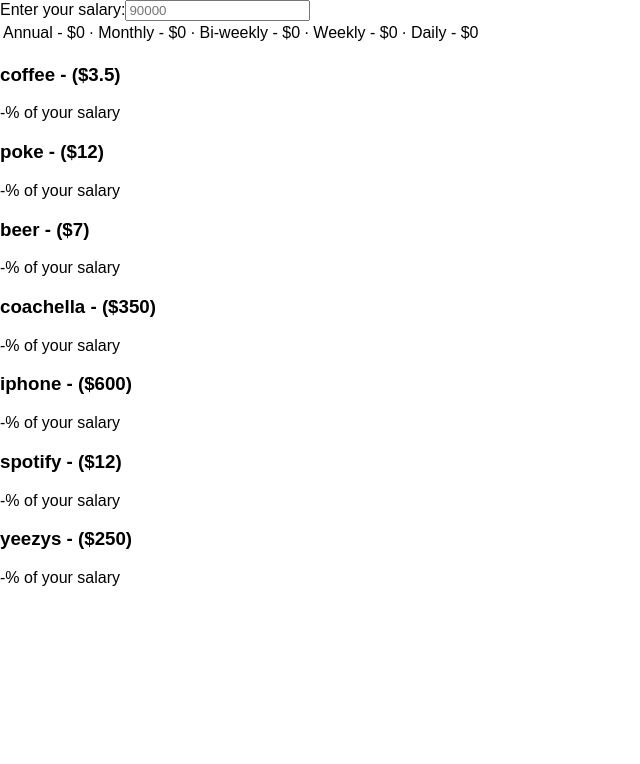
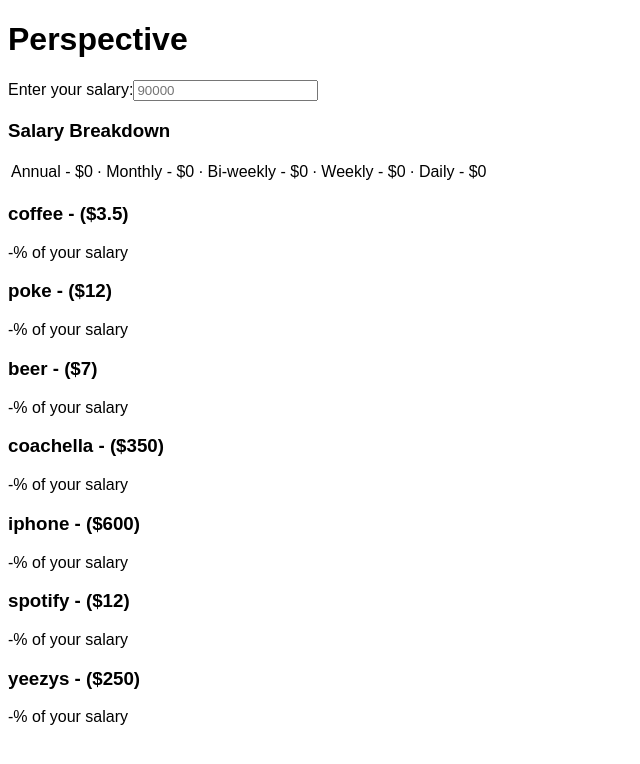
Before and after one commit to marcusmolchany/perspective, a React (Create React App) app: page / in a window 1280 px wide. Shown: the top 764 px of the page, without its empty margins (0-640 px from the left). Built offline with nearby package versions, Linux system fonts and the light colour scheme; the HTML template or start-up script is replaced by a standard one.

Commit message:
Add titles and stuff

```diff
--- a/src/index.css
+++ b/src/index.css
@@ -1,5 +1,5 @@
 body {
-  margin: 0;
-  padding: 0;
+  /*margin: 0;*/
+  /*padding: 0;*/
   font-family: sans-serif;
 }
--- a/src/views/containers/App.js
+++ b/src/views/containers/App.js
@@ -8,6 +8,7 @@
   render () {
     return (
       <div>
+        <h1>Perspective</h1>
         <SalaryInput />
         <SalaryPeriodBreakdown />
         <ItemsList />
--- a/src/views/containers/SalaryPeriodBreakdown.js
+++ b/src/views/containers/SalaryPeriodBreakdown.js
@@ -16,6 +16,8 @@
 
   render () {
     return (
+      <div>
+        <h3>Salary Breakdown</h3>
         <table>
           <tbody>
             <tr>
@@ -27,6 +29,7 @@
             </tr>
           </tbody>
         </table>
+      </div>
     )
   }
 }
```
Lines whose indentation alone changed are shown as unchanged.
